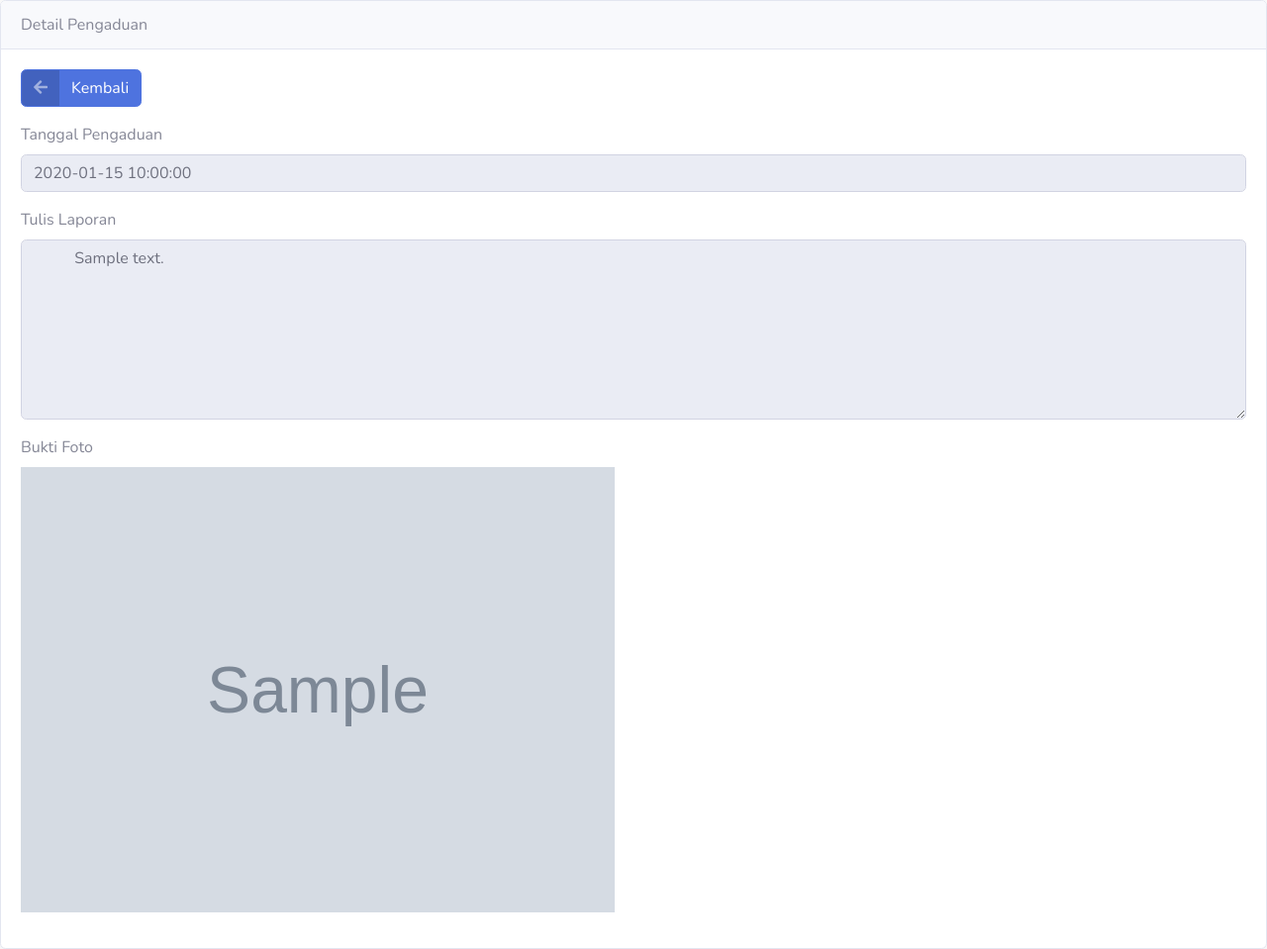
After one commit to Trianovrita/UKK, a PHP site: page /detail_pengaduan.php?id=1 in a window 1280 px wide. The commit adds this page. Shown: the whole page at 99% size. Run offline with PHP 8.4, Linux system fonts and the light colour scheme; tables that the repository leaves empty or names only in its code hold one stand-in row (values such as "Sample post"); grey boxes marked "Sample" are stand-in pictures.

Commit message:
detail pengaduan

```diff
--- /dev/null
+++ b/detail_pengaduan.php
@@ -0,0 +1,88 @@
+<!DOCTYPE html>
+<html lang="en">
+
+<head>
+
+  <meta charset="utf-8">
+  <meta http-equiv="X-UA-Compatible" content="IE=edge">
+  <meta name="viewport" content="width=device-width, initial-scale=1, shrink-to-fit=no">
+  <meta name="description" content="">
+  <meta name="author" content="">
+
+  <title>SB Admin 2 - Blank</title>
+
+  <!-- Custom fonts for this template-->
+  <link href="vendor/fontawesome-free/css/all.min.css" rel="stylesheet" type="text/css">
+  <link href="https://fonts.googleapis.com/css?family=Nunito:200,200i,300,300i,400,400i,600,600i,700,700i,800,800i,900,900i" rel="stylesheet">
+
+  <!-- Custom styles for this template-->
+  <link href="css/sb-admin-2.min.css" rel="stylesheet">
+
+</head>
+
+<body id="page-top">
+
+<div class="card shadow">
+  <div class="card-header">
+    Detail Pengaduan
+  </div>
+  <div class="card-body">
+  <div class="form-group cols-sm-6">
+  <a href="?url=lihat_pengaduan" class="btn btn-primary btn-icon-split">
+    <span class="icon text-white-50">
+      <i class="fas fa-arrow-left"></i>
+    </span>
+    <span class="text">Kembali</span>
+  </a>
+</div>
+
+    <form action="#" method="post" class="form-horizontal" enctype="multipart/form-data">
+
+    <?php
+      include 'koneksi.php';
+      $sql=$mysqli -> query ("select * from pengaduan where id_pengaduan='$_GET[id]'");
+      $data=mysqli_fetch_array($sql);
+      if ($sql)
+      {
+      ?>
+      <div class="form-group cols-sm-6">
+        <label>Tanggal Pengaduan</label>
+        <input type="text" name="tgl_pengaduan" value="<?php echo $data['tgl_pengaduan']; ?>" class="form-control" readonly>
+      </div>
+
+      <div class="form-group cols-sm-6">
+        <label>Tulis Laporan</label>
+        <textarea class="form-control" rows="7" name="isi_laporan" readonly="">
+          <?php echo $data['isi_laporan']; ?>
+
+        </textarea>
+      </div>
+      <div class="form-group cols-sm-6">
+        <label>Bukti Foto</label>
+        <div>
+        <img src="foto/<?php echo $data['foto']; ?>" width=600>
+      </div>
+      </div>
+
+
+
+    <?php } ?>
+
+    </form>
+  </div>
+</div>
+
+
+<!-- Bootstrap core JavaScript-->
+  <script src="vendor/jquery/jquery.min.js"></script>
+  <script src="vendor/bootstrap/js/bootstrap.bundle.min.js"></script>
+
+  <!-- Core plugin JavaScript-->
+  <script src="vendor/jquery-easing/jquery.easing.min.js"></script>
+
+  <!-- Custom scripts for all pages-->
+  <script src="js/sb-admin-2.min.js"></script>
+
+</body>
+
+</html>
```
Also changed, not shown: petugas/verifikasi_pengaduan.php (+155 -1 lines).
